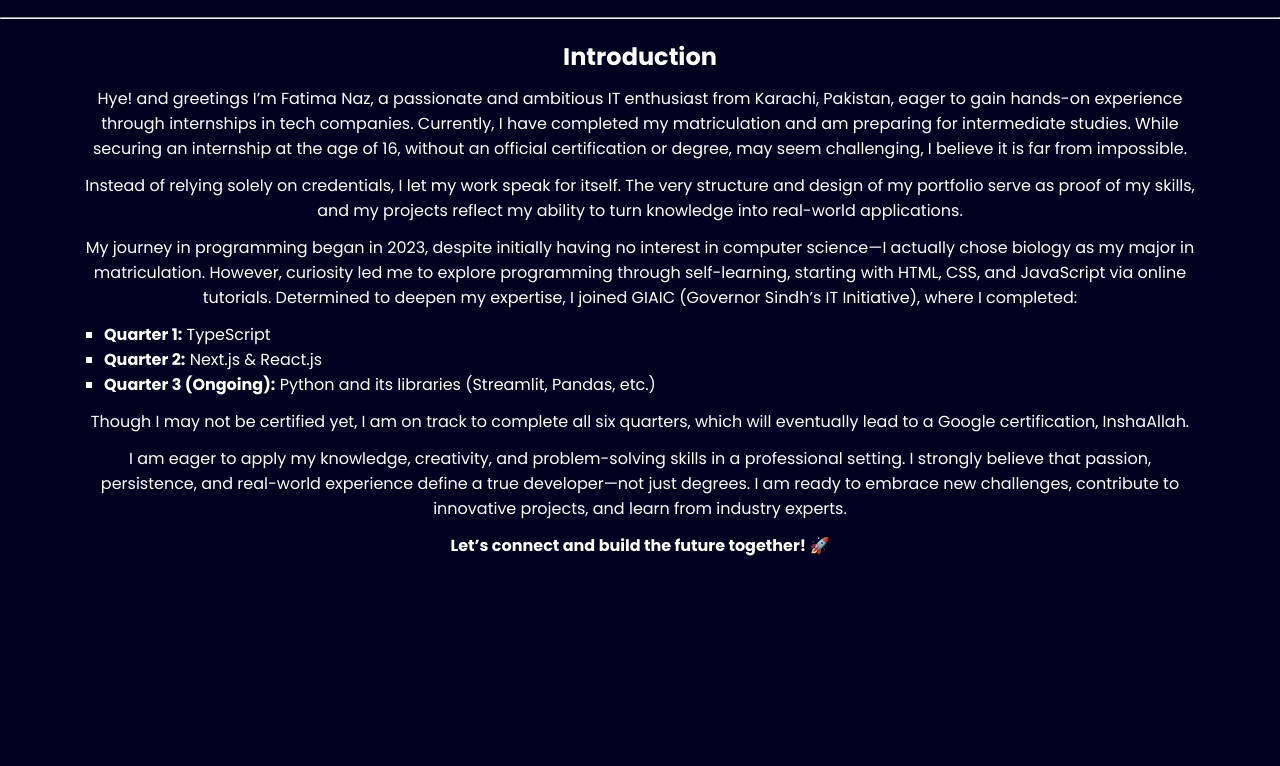
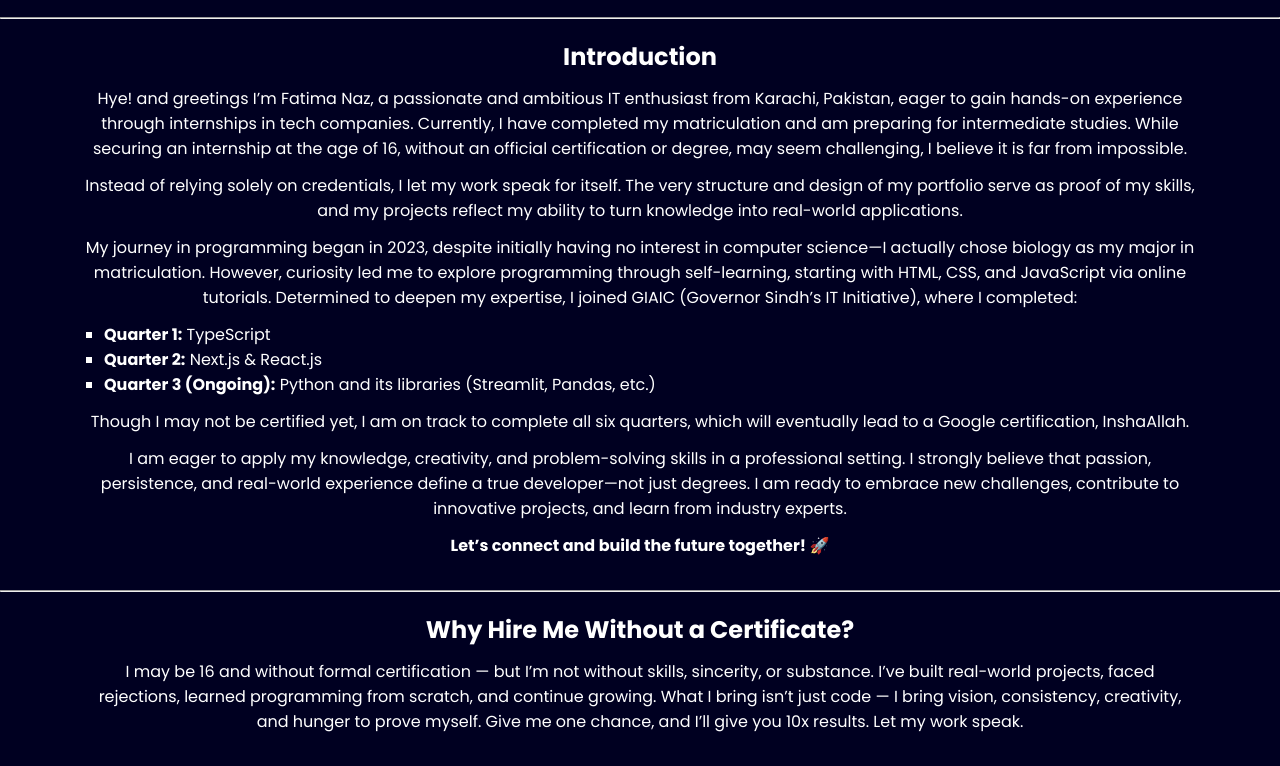
Before and after one commit to fatimanaveed2009/Portfolio, a plain HTML site: page index.html in a window 1280 px wide. Shown: the part 460-1226 px from the top of the page. Before the commit the page ends 1050 px from the top, so only its background shows below. Drawn offline with nearby package versions, Linux system fonts and the light colour scheme.

Commit message:
Add files via upload

```diff
--- a/index.html
+++ b/index.html
@@ -60,6 +60,13 @@
             max-width: 300px;
         }
         .secondsection {
+            max-width: 90vw;
+            margin: auto;
+            text-align: center;
+            padding: 20px;
+            border-radius: 10px;
+        }
+        .thirdsection{
             max-width: 90vw;
             margin: auto;
             text-align: center;
@@ -150,6 +157,17 @@
 
             <p><b>Let’s connect and build the future together! 🚀</b></p>
         </section>
+        <hr>
+        <section class="thirdsection">
+
+            <h1>Why Hire Me Without a Certificate?</h1>
+            <p>
+    I may be 16 and without formal certification — but I’m not without skills, sincerity, or substance.
+    I’ve built real-world projects, faced rejections, learned programming from scratch, and continue growing.
+    What I bring isn’t just code — I bring vision, consistency, creativity, and hunger to prove myself.
+    Give me one chance, and I’ll give you 10x results. Let my work speak.
+            </p>
+</section>
     </main>
     <script src="https://unpkg.com/typed.js@2.1.0/dist/typed.umd.js"></script>
     <script>
```
